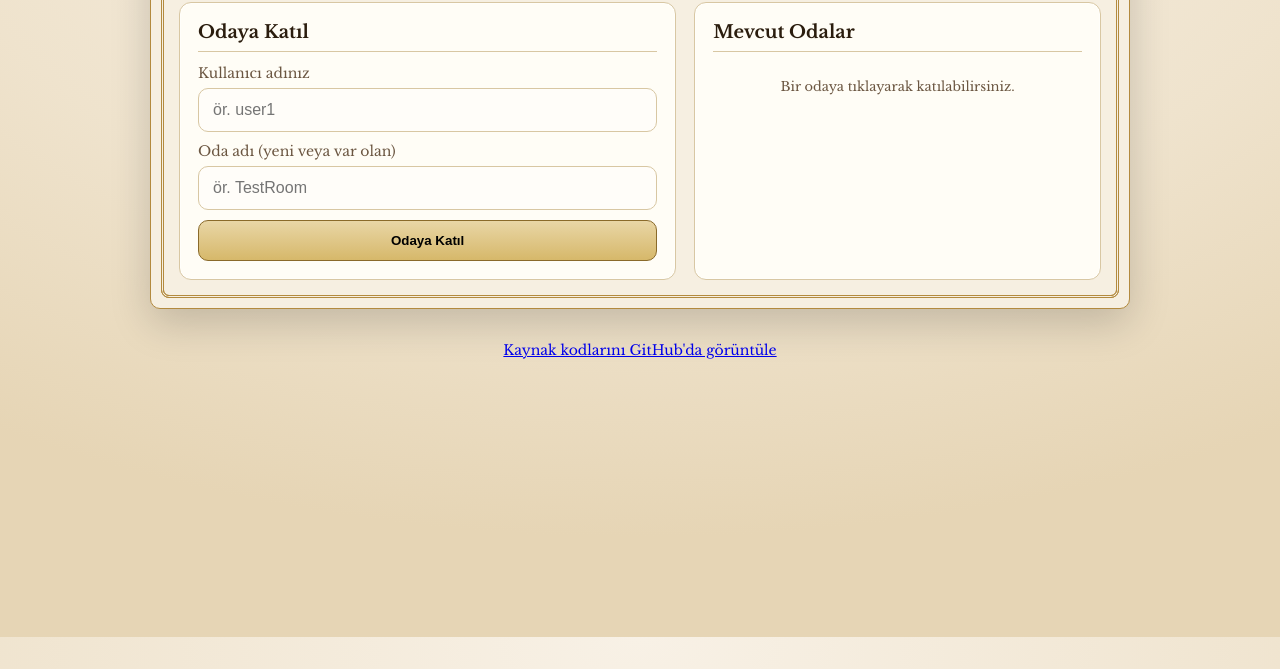
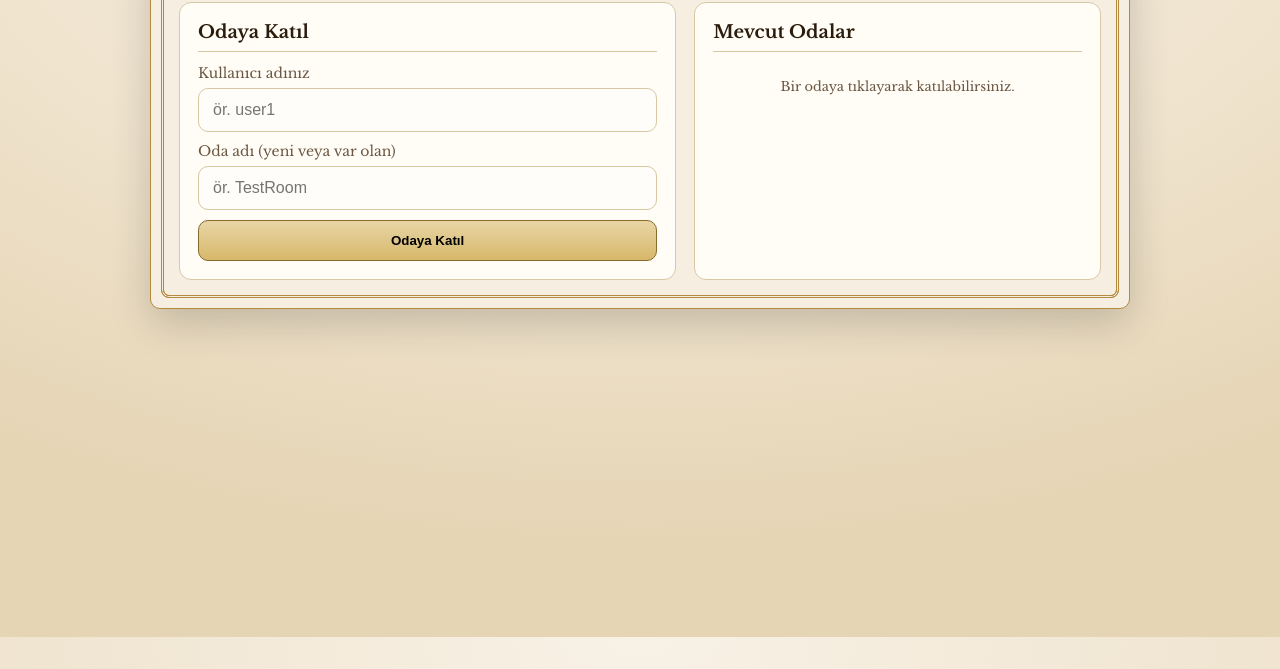
Before and after one commit to MehmetISPIR/graphgame, a website: page public/index.html in a window 1280 px wide. Shown: the part 163-832 px from the top of the page. Drawn offline with nearby package versions, Linux system fonts and the light colour scheme; no server answers.

Commit message:
Update index.html

```diff
--- a/public/index.html
+++ b/public/index.html
@@ -215,10 +215,5 @@
     socket.emit('getRooms');
     socket.on('roomList', renderRooms);
   </script>
-  <footer style="text-align:center; margin-top:20px; font-size:14px;">
-  <a href="https://github.com/MehmetISPIR/graphgame/" target="_blank">
-    Kaynak kodlarını GitHub'da görüntüle
-  </a>
-</footer>
 </body>
 </html>
```
